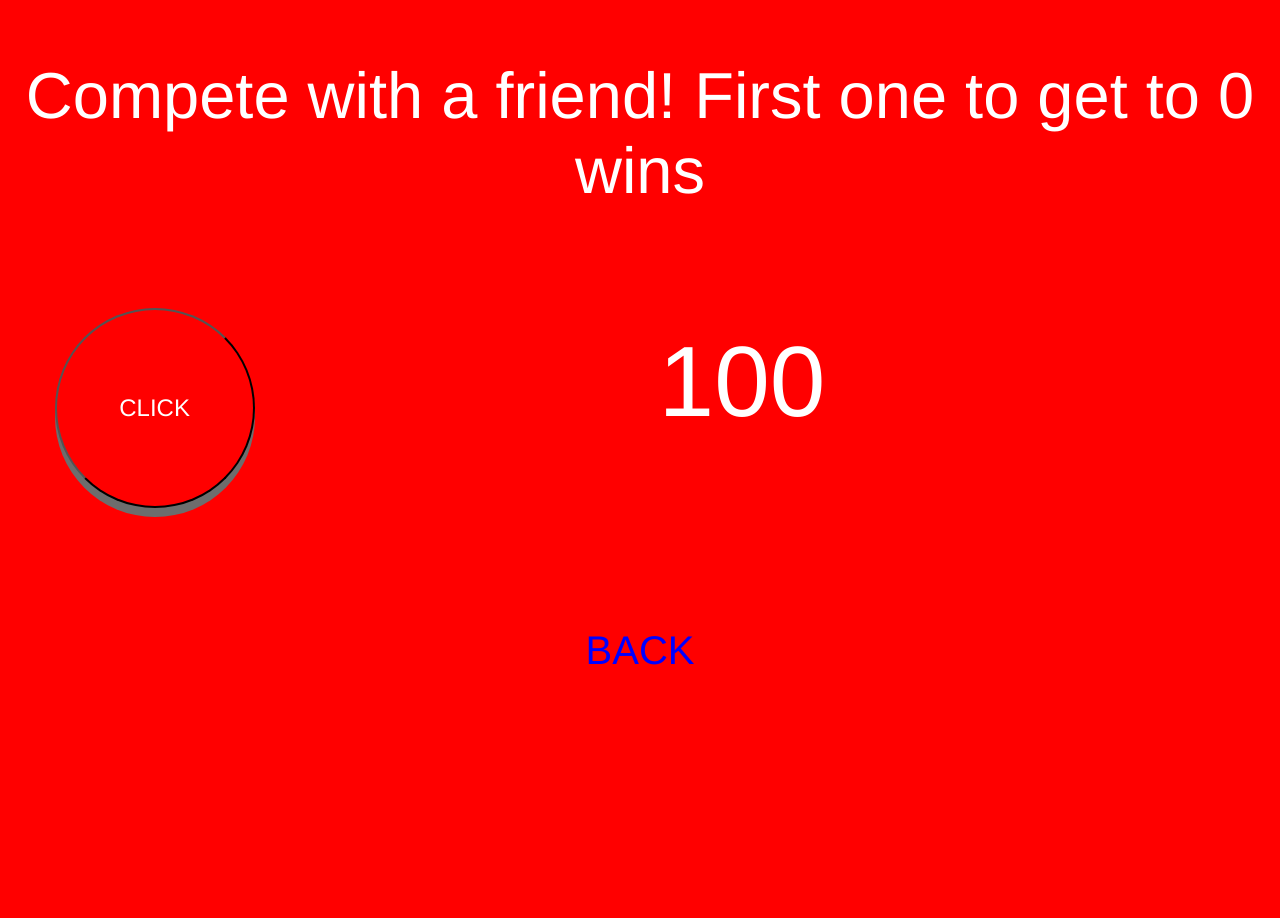
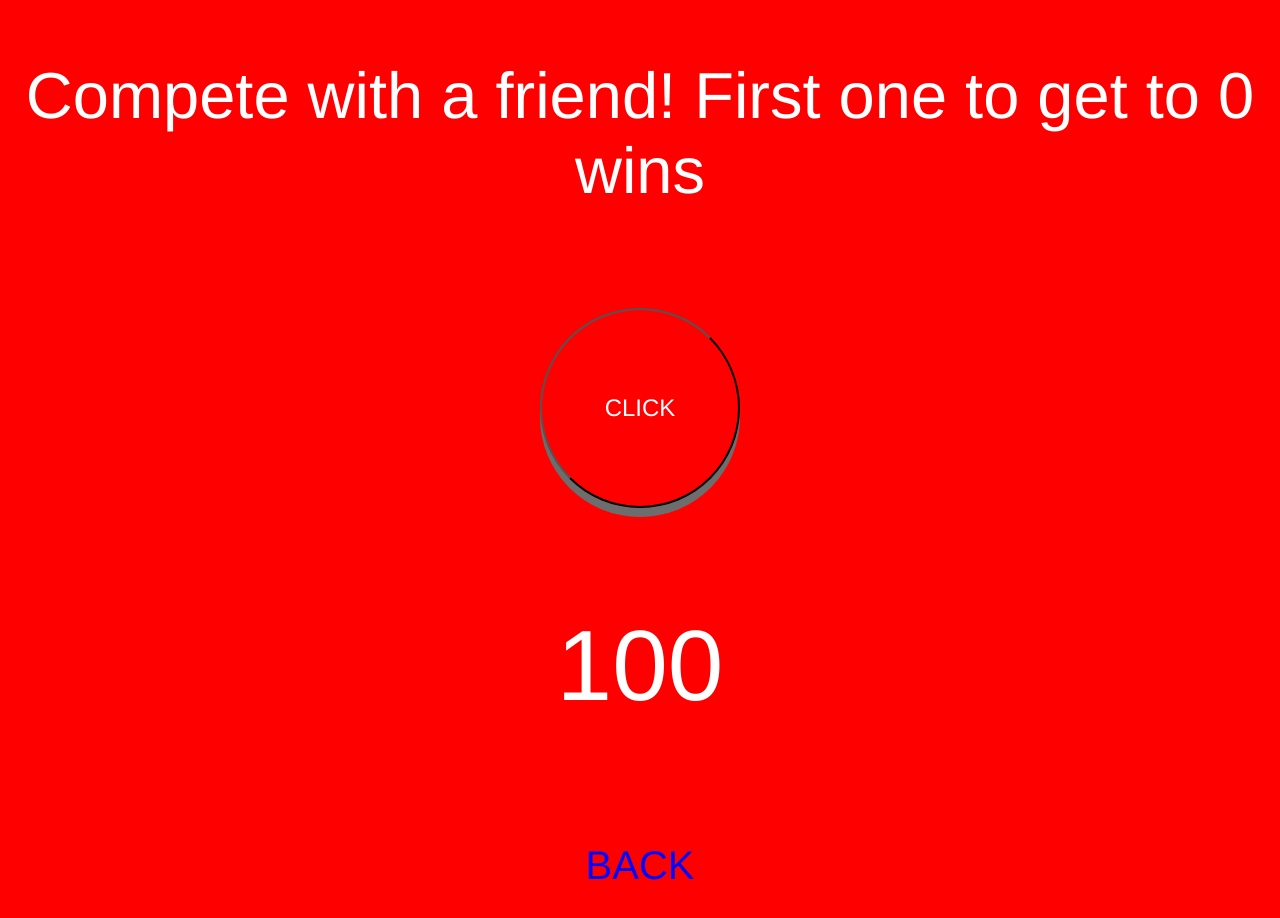
Before and after one commit to SpycieWEB/Clicksters, a plain HTML site: page ClickDown.html in a window 1280 px wide. Before the commit the page ends 800 px from the top, so only its background shows below. Drawn offline with Linux system fonts and the light colour scheme.

Commit message:
Update ClickDown.html

```diff
--- a/ClickDown.html
+++ b/ClickDown.html
@@ -14,6 +14,10 @@
             changeColor('blue');
 
         }
+        document.addEventListener("contextmenu", function(event) {
+            event.preventDefault();
+            alert('Right Click is Disabled');
+        }, false);
     </script>
     <meta charset="UTF-8">
     <meta http-equiv="X-UA-Compatible" content="IE=edge">
@@ -77,13 +81,14 @@
         }
 
         #clicks {
+            text-align: center;
             font-family: 'fantasy', 'Franklin Gothic Medium', 'Arial Narrow', 'Arial', 'sans-serif';
             font-size: 100px;
             color: rgb(255, 255, 255);
             margin-top: 50px;
             margin-bottom: 50px;
-            margin-right: 400px;
-            margin-left: 400px;
+            margin-right: 500px;
+            margin-left: 500px;
         }
 
         div {
@@ -94,6 +99,12 @@
 
         body {
             background-color: rgb(255, 0, 0);
+            -webkit-user-select: none;
+            -webkit-touch-callout: none;
+            -moz-user-select: none;
+            -ms-user-select: none;
+            user-select: none;
+            color: #cc0000;
         }
 
         button {
```
